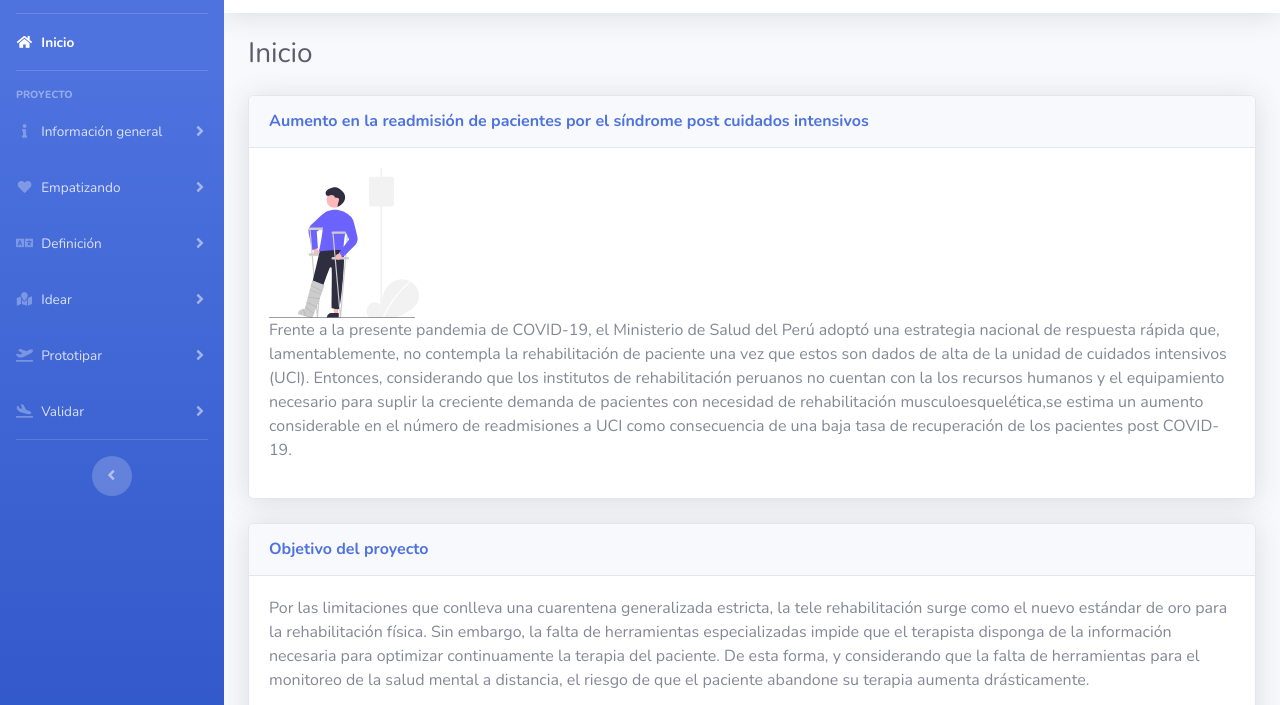
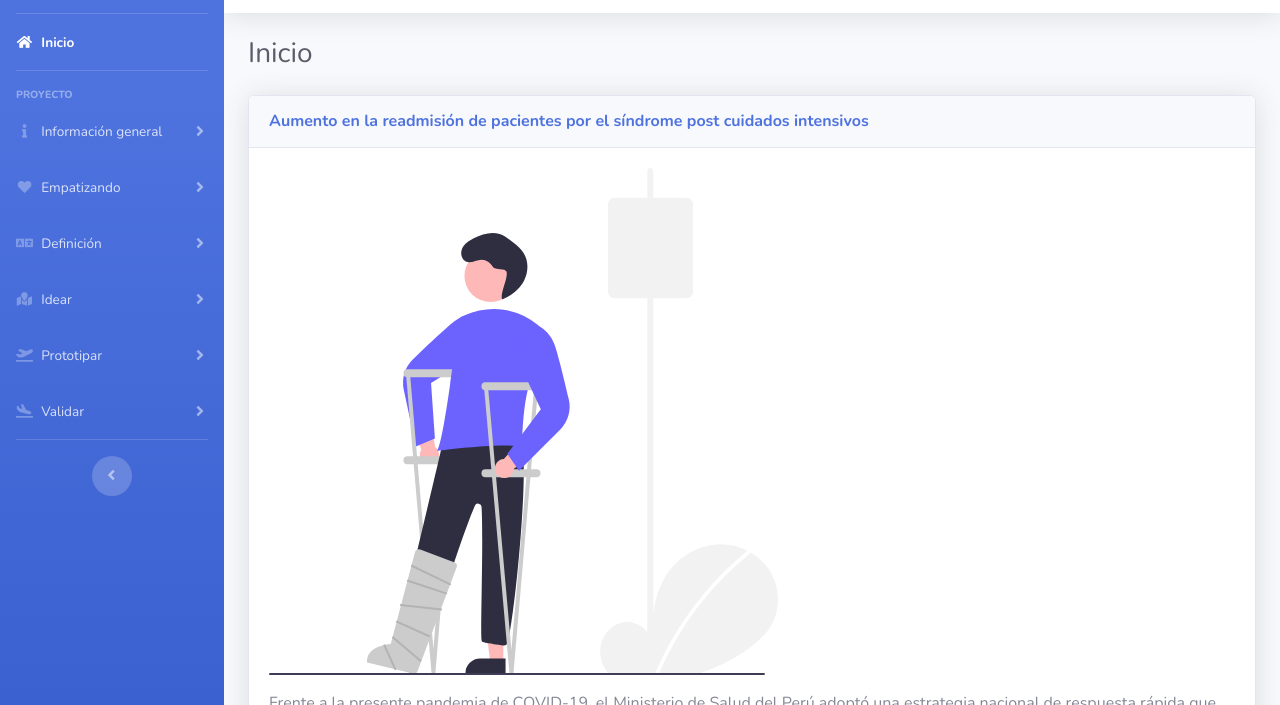
Before and after one commit to DavidVillaseca/PDB-ALPHA, a website with bundled scripts: page index.html in a window 1280 px wide. Shown: the part 57-762 px from the top of the page. Built offline with nearby package versions, Linux system fonts and the light colour scheme.

Commit message:
Update index.html

```diff
--- a/index.html
+++ b/index.html
@@ -249,7 +249,9 @@
                             <h6 class="m-0 font-weight-bold text-primary">Aumento en la readmisión de pacientes por el síndrome post cuidados intensivos</h6>
                         </div>
                         <div class="card-body">
-                            <img src="img/injured.svg" height="150" class="center">
+                            <p class="aligncenter">
+                                <img src="img/injured.svg" />
+                            </p>
                             <p>Frente a la presente pandemia de COVID-19, el Ministerio de Salud del Perú adoptó una estrategia nacional de respuesta rápida que, lamentablemente,
                                 no contempla la rehabilitación de paciente una vez que estos son dados de alta de la unidad de cuidados intensivos (UCI). Entonces, considerando
                                 que los institutos de rehabilitación peruanos no cuentan con la los recursos humanos y el equipamiento necesario para suplir la creciente demanda
```
